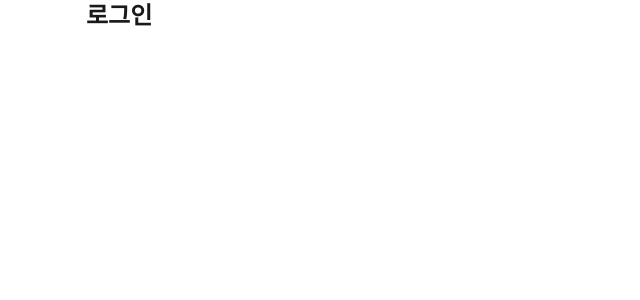
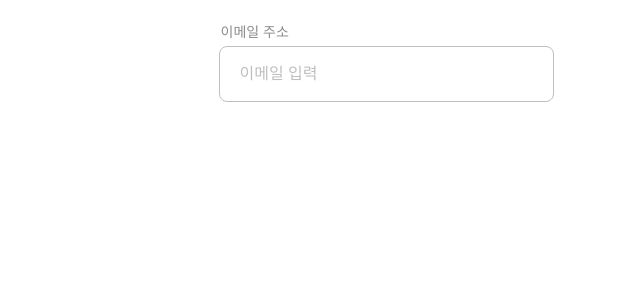
Before and after one commit to KDT-2024-FirstStep-Team/first-step-frontend, a React (Vite) app: page /login in a window 1280 px wide. Shown: the top 300 px of the page, without its empty margins (254-894 px from the left). Built offline with nearby package versions, Linux system fonts and the light colour scheme; a web font is replaced by a local one.

Commit message:
feat: TextInput 컴포넌트 구현

```diff
--- /dev/null
+++ b/src/components/TextInput.tsx
@@ -0,0 +1,126 @@
+import React, { useState } from 'react';
+import styled from 'styled-components';
+
+interface TextInputProps {
+  label: string;
+  placeholder: string;
+  checkAvailability?: (value: string) => Promise<boolean>; // 중복 확인 함수 (선택)
+  saveToBackend?: (value: string) => Promise<void>; // 백엔드 저장 함수 (선택)
+  disabled?: boolean; // 비활성화 여부
+}
+
+const TextInput: React.FC<TextInputProps> = ({
+  label,
+  placeholder,
+  checkAvailability,
+  saveToBackend,
+  disabled = false,
+}) => {
+  const [value, setValue] = useState('');
+  const [isAvailable, setIsAvailable] = useState<boolean | null>(null);
+  const [message, setMessage] = useState('');
+
+  const handleChange = (e: React.ChangeEvent<HTMLInputElement>) => {
+    setValue(e.target.value);
+    setIsAvailable(null); // 텍스트 변경 시 상태 초기화
+    setMessage('');
+  };
+
+  const handleCheckAndSave = async () => {
+    if (value && checkAvailability) {
+      // 중복 검사 함수가 제공된 경우
+      const available = await checkAvailability(value);
+      setIsAvailable(available);
+      setMessage(available ? '사용 가능합니다' : '이미 사용 중입니다');
+
+      if (available && saveToBackend) {
+        // 중복 검사 통과 시 저장 함수 실행
+        await saveToBackend(value);
+      }
+    }
+  };
+
+  return (
+    <Container>
+      <Label>{label}</Label>
+      <InputContainer isAvailable={isAvailable} disabled={disabled}>
+        <StyledInput
+          type="text"
+          placeholder={placeholder}
+          value={value}
+          onChange={handleChange}
+          onBlur={checkAvailability ? handleCheckAndSave : undefined} // 중복 검사 (선택)
+          disabled={disabled} // 비활성화 상태 적용
+        />
+      </InputContainer>
+      {message && <Message isAvailable={isAvailable}>{message}</Message>}
+    </Container>
+  );
+};
+
+const Container = styled.div`
+  width: 335px;
+  margin: 20px auto;
+`;
+
+const Label = styled.label`
+  font-size: 14px;
+  color: var(--gr50);
+  font-weight: 500;
+  line-height: 100%;
+  margin-left: 2px;
+`;
+
+const InputContainer = styled.div<{
+  isAvailable: boolean | null;
+  disabled: boolean;
+}>`
+  display: flex;
+  align-items: center;
+  padding: 0 20px;
+  background-color: ${(props) =>
+    props.disabled ? 'var(--gr80)' : 'var(--gr100)'};
+  border: 0.75px solid
+    ${(props) =>
+      props.isAvailable === null
+        ? 'var(--gr60)'
+        : props.isAvailable
+          ? '#2CAD5A'
+          : '#AB291A'};
+  border-radius: 8px;
+  margin-top: 2px;
+  height: 56px;
+  opacity: ${(props) => (props.disabled ? 0.6 : 1)};
+`;
+
+const StyledInput = styled.input`
+  width: 100%;
+  height: 100%;
+  border: none;
+  outline: none;
+  font-size: 16px;
+  font-weight: 400;
+  line-height: 100%;
+  color: var(--gr30);
+  background-color: transparent;
+
+  &::placeholder {
+    color: var(--gr60);
+  }
+
+  &:disabled {
+    color: var(--gr60);
+    background-color: var(--gr90);
+    cursor: not-allowed;
+  }
+`;
+
+const Message = styled.p<{ isAvailable: boolean | null }>`
+  font-size: 15px;
+  font-weight: 400;
+  line-height: 100%;
+  color: ${(props) => (props.isAvailable ? '#2CAD5A' : '#AB291A')};
+  margin-top: 12px;
+`;
+
+export default TextInput;
--- a/src/pages/Consultant.tsx
+++ b/src/pages/Consultant.tsx
@@ -1,4 +1,3 @@
-import React from 'react';
 import Header from '@/components/Header';
 
 const Consultant = () => {
--- a/src/pages/ConsultantChatBot.tsx
+++ b/src/pages/ConsultantChatBot.tsx
@@ -1,4 +1,3 @@
-import React from 'react';
 import BackHeader from '@/components/BackHeader';
 
 const ConsultantChatBot: React.FC = () => {
--- a/src/pages/Home.tsx
+++ b/src/pages/Home.tsx
@@ -1,4 +1,3 @@
-import React from 'react';
 import BestContentBanner from '@/components/BestContentBanner';
 import HomeHeader from '@/components/HomeHeader';
 const Home = () => {
--- a/src/pages/Login.tsx
+++ b/src/pages/Login.tsx
@@ -1,4 +1,15 @@
+import TextInput from '@/components/TextInput';
+
 const Login = () => {
-  return <h1 className="text-2xl font-bold">로그인</h1>;
+  return (
+    <div>
+      <TextInput
+        label="이메일 주소"
+        placeholder="이메일 입력"
+        disabled={false}
+      />
+    </div>
+  );
 };
+
 export default Login;
```
